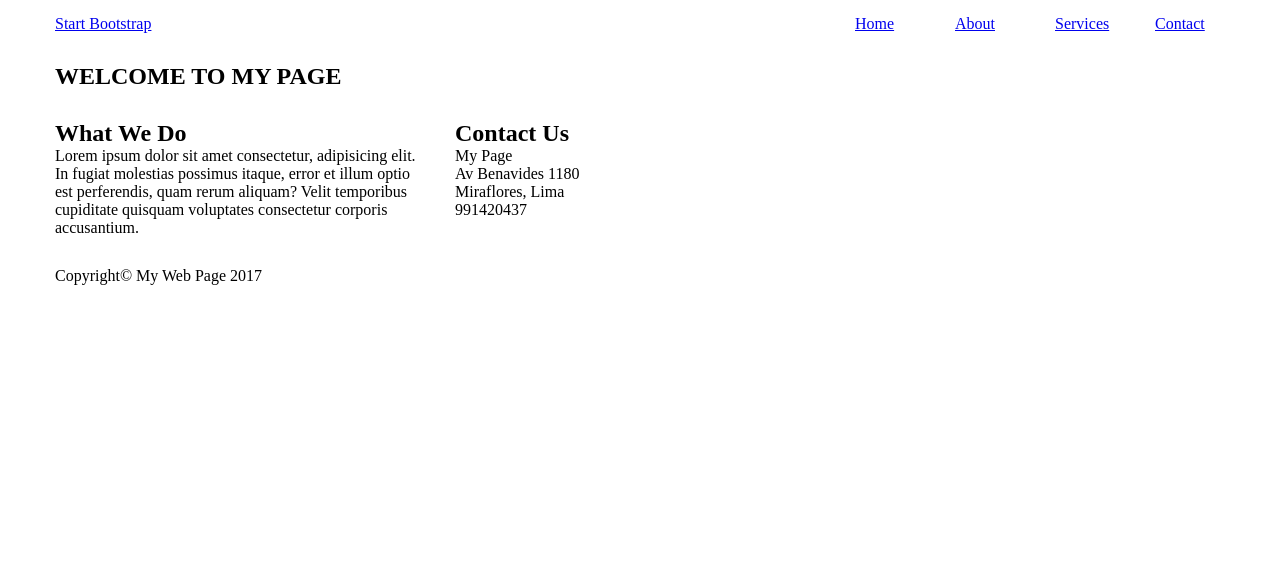
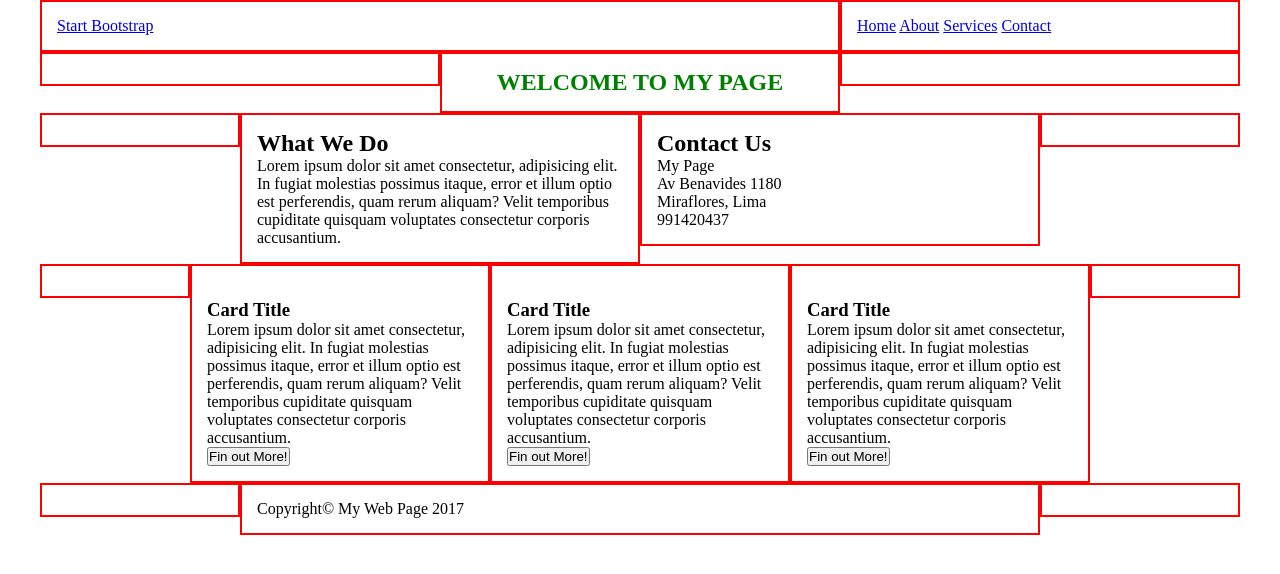
Before and after one commit to lucerohospina/myweb, a plain HTML site: page index.html in a window 1280 px wide. Drawn offline with Linux system fonts and the light colour scheme.

Commit message:
acomodando cols para responsiveness

```diff
--- /dev/null
+++ b/css/grid-system.css
@@ -0,0 +1,161 @@
+/* reset */
+
+* {
+    box-sizing: border-box;
+    margin: 0;
+    padding: 0;
+}
+
+/* grid */
+
+.container {
+    margin: 0 auto;
+    width: 100%;
+    max-width: 1200px;
+    /* height: 100%; */
+}
+
+.row::after {
+    content: "";
+    display: table;
+    clear: both;
+}
+
+[class*="col-"] {
+    /* float: left; */
+    border: 2px solid red;
+    /*gutters*/
+    padding: 15px;
+}
+
+/* clases para MOBILE */
+[class*='col-'] {
+    float: left;
+    padding: 15px;
+  }
+  .col-xs-1 {
+    width: 8.33333333%;
+  }
+  .col-xs-1-5 {
+    width: 12.499995%;
+  }
+  .col-xs-2 {
+    width: 16.66666667%;
+  }
+  .col-xs-3 {
+    width: 25%;
+  }
+  .col-xs-4 {
+    width: 33.33333333%;
+  }
+  .col-xs-5 {
+    width: 41.66666667%;
+  }
+  .col-xs-6 {
+    width: 50%;
+  }
+  .col-xs-7 {
+    width: 58.33333333%;
+  }
+  .col-xs-8 {
+    width: 66.66666667%;
+  }
+  .col-xs-9 {
+    width: 75%;
+  }
+  .col-xs-10 {
+    width: 83.33333333%;
+  }
+  .col-xs-11 {
+    width: 91.66666667%;
+  }
+  .col-xs-12 {
+    width: 100%;
+  }
+
+  /* clases para TABLET  */
+
+  @media (min-width: 768px) {
+    .col-sm-1 {
+      width: 8.33333333%;
+    }
+    .col-sm-1-5 {
+      width: 12.499995%;
+    }
+    .col-sm-2 {
+      width: 16.66666667%;
+    }
+    .col-sm-3 {
+      width: 25%;
+    }
+    .col-sm-4 {
+      width: 33.33333333%;
+    }
+    .col-sm-5 {
+      width: 41.66666667%;
+    }
+    .col-sm-6 {
+      width: 50%;
+    }
+    .col-sm-7 {
+      width: 58.33333333%;
+    }
+    .col-sm-8 {
+      width: 66.66666667%;
+    }
+    .col-sm-9 {
+      width: 75%;
+    }
+    .col-sm-10 {
+      width: 83.33333333%;
+    }
+    .col-sm-11 {
+      width: 91.66666667%;
+    }
+    .col-sm-12 {
+      width: 100%;
+    }
+  }
+
+  /* clases para DESKTOP */
+  @media (min-width: 992px) {
+    .col-md-1 {
+      width: 8.33333333%;
+    }
+    .col-md-1-5 {
+      width: 12.499995%;
+    }
+    .col-md-2 {
+      width: 16.66666667%;
+    }
+    .col-md-3 {
+      width: 25%;
+    }
+    .col-md-4 {
+      width: 33.33333333%;
+    }
+    .col-md-5 {
+      width: 41.66666667%;
+    }
+    .col-md-6 {
+      width: 50%;
+    }
+    .col-md-7 {
+      width: 58.33333333%;
+    }
+    .col-md-8 {
+      width: 66.66666667%;
+    }
+    .col-md-9 {
+      width: 75%;
+    }
+    .col-md-10 {
+      width: 83.33333333%;
+    }
+    .col-md-11 {
+      width: 91.66666667%;
+    }
+    .col-md-12 {
+      width: 100%;
+    }
+  }
--- a/css/main.css
+++ b/css/main.css
@@ -1,151 +1,4 @@
-/* reset */
-
-* {
-    box-sizing: border-box;
-    margin: 0;
-    padding: 0;
+section h1 {
+    text-align: center;
+    color: green;
 }
-
-/* grid */
-
-.container {
-    margin: 0 auto;
-    width: 100%;
-    max-width: 1200px;
-    /* height: 100%; */
-}
-
-.row::after {
-    content: "";
-    display: table;
-    clear: both;
-}
-
-[class*="col-"] {
-    /* float: left; */
-    /*gutters*/
-    padding: 15px;
-}
-
-/* clases para MOBILE */
-[class*='col-'] {
-    float: left;
-    padding: 15px;
-  }
-  .col-xs-1 {
-    width: 8.33333333%;
-  }
-  .col-xs-2 {
-    width: 16.66666667%;
-  }
-  .col-xs-3 {
-    width: 25%;
-  }
-  .col-xs-4 {
-    width: 33.33333333%;
-  }
-  .col-xs-5 {
-    width: 41.66666667%;
-  }
-  .col-xs-6 {
-    width: 50%;
-  }
-  .col-xs-7 {
-    width: 58.33333333%;
-  }
-  .col-xs-8 {
-    width: 66.66666667%;
-  }
-  .col-xs-9 {
-    width: 75%;
-  }
-  .col-xs-10 {
-    width: 83.33333333%;
-  }
-  .col-xs-11 {
-    width: 91.66666667%;
-  }
-  .col-xs-12 {
-    width: 100%;
-  }
-
-  /* clases para TABLET  */
-
-  @media (min-width: 768px) {
-    .col-sm-1 {
-      width: 8.33333333%;
-    }
-    .col-sm-2 {
-      width: 16.66666667%;
-    }
-    .col-sm-3 {
-      width: 25%;
-    }
-    .col-sm-4 {
-      width: 33.33333333%;
-    }
-    .col-sm-5 {
-      width: 41.66666667%;
-    }
-    .col-sm-6 {
-      width: 50%;
-    }
-    .col-sm-7 {
-      width: 58.33333333%;
-    }
-    .col-sm-8 {
-      width: 66.66666667%;
-    }
-    .col-sm-9 {
-      width: 75%;
-    }
-    .col-sm-10 {
-      width: 83.33333333%;
-    }
-    .col-sm-11 {
-      width: 91.66666667%;
-    }
-    .col-sm-12 {
-      width: 100%;
-    }
-  }
-
-  /* clases para DESKTOP */
-  @media (min-width: 992px) {
-    .col-md-1 {
-      width: 8.33333333%;
-    }
-    .col-md-2 {
-      width: 16.66666667%;
-    }
-    .col-md-3 {
-      width: 25%;
-    }
-    .col-md-4 {
-      width: 33.33333333%;
-    }
-    .col-md-5 {
-      width: 41.66666667%;
-    }
-    .col-md-6 {
-      width: 50%;
-    }
-    .col-md-7 {
-      width: 58.33333333%;
-    }
-    .col-md-8 {
-      width: 66.66666667%;
-    }
-    .col-md-9 {
-      width: 75%;
-    }
-    .col-md-10 {
-      width: 83.33333333%;
-    }
-    .col-md-11 {
-      width: 91.66666667%;
-    }
-    .col-md-12 {
-      width: 100%;
-    }
-  }
--- a/index.html
+++ b/index.html
@@ -4,39 +4,68 @@
     <meta charset="UTF-8">
     <meta name="viewport" content="width=device-width, initial-scale=1.0">
     <meta http-equiv="X-UA-Compatible" content="ie=edge">
+    <link rel="stylesheet" href="css/grid-system.css">
     <link rel="stylesheet" href="css/main.css">
     <title>Mi página</title>
 </head>
 <body>
     <div class="container">
         <header class="row">
-            <a class="col-xs-8 col-sm-8 col-md-8" href="#">Start Bootstrap</a>
-            <a class="col-xs-1 col-sm-1 col-md-1" href="#">Home</a>
-            <a class="col-xs-1 col-sm-1 col-md-1" href="#">About</a>
-            <a class="col-xs-1 col-sm-1 col-md-1" href="#">Services</a>
-            <a class="col-xs-1 col-sm-1 col-md-1" href="#">Contact</a>
+            <a class="col-xs-12 col-sm-8 col-md-8" href="#">Start Bootstrap</a>
+            <div class="col-sm-4 col-md-4">
+                <a href="#">Home</a>
+                <a href="#">About</a>
+                <a href="#">Services</a>
+                <a href="#">Contact</a>
+            </div>
         </header>
         <section class="row">
-            <h1 class="col-xs-9">WELCOME TO MY PAGE</h1>
+            <div class="col-sm-4 col-md-4"></div>
+            <h1 class="col-xs-12 col-sm-4 col-md-4">WELCOME TO MY PAGE</h1>
+            <div class="col-sm-4 col-md-4"></div>
         </section>
         <nav class="row">
-            <div class="col-sm-4 col-sm-4 col-md-4">
+            <div class="col-sm-2 col-md-2"></div>
+            <div class="col-xs-12 col-sm-4 col-md-4">
                 <h1>What We Do</h1>
                 <p>Lorem ipsum dolor sit amet consectetur, adipisicing elit. In fugiat molestias possimus itaque, error et illum optio est perferendis, quam rerum aliquam? Velit temporibus cupiditate quisquam voluptates consectetur corporis accusantium.</p>
             </div>
-            <div class="col-sm-4 col-sm-4 col-md-4">
+            <div class="col-xs-12 col-sm-4 col-md-4">
                 <h1>Contact Us</h1>
                 <p>My Page</p>
                 <p>Av Benavides 1180</p>
                 <p>Miraflores, Lima</p>
                 <p>991420437</p>
             </div>
+            <div class="col-sm-2 col-md-2"></div>
         </nav>
+        <main class="row">
+            <div class="col-sm-1-5 col-md-1-5"></div>
+            <div class="col-xs-12 col-sm-3 col-md-3">
+                <img src="" alt="">
+                <h3>Card Title</h3>
+                <p>Lorem ipsum dolor sit amet consectetur, adipisicing elit. In fugiat molestias possimus itaque, error et illum optio est perferendis, quam rerum aliquam? Velit temporibus cupiditate quisquam voluptates consectetur corporis accusantium.</p>
+                <button>Fin out More!</button>
+            </div>
+            <div class="col-xs-12 col-sm-3 col-md-3">
+                <img src="" alt="">
+                <h3>Card Title</h3>
+                <p>Lorem ipsum dolor sit amet consectetur, adipisicing elit. In fugiat molestias possimus itaque, error et illum optio est perferendis, quam rerum aliquam? Velit temporibus cupiditate quisquam voluptates consectetur corporis accusantium.</p>
+                <button>Fin out More!</button>
+            </div>
+            <div class="col-xs-12 col-sm-3 col-md-3">
+                <img src="" alt="">
+                <h3>Card Title</h3>
+                <p>Lorem ipsum dolor sit amet consectetur, adipisicing elit. In fugiat molestias possimus itaque, error et illum optio est perferendis, quam rerum aliquam? Velit temporibus cupiditate quisquam voluptates consectetur corporis accusantium.</p>
+                <button>Fin out More!</button>
+            </div>
+            <div class="col-sm-1-5 col-md-1-5"></div>
+        </main>
         <footer class="row">
-            <p class="col-sm-4 col-sm-4 col-md-4">Copyright© My Web Page 2017</p>
+            <div class="col-sm-2 col-md-2"></div>
+            <p class="col-xs-12 col-sm-8 col-md-8">Copyright© My Web Page 2017</p>
+            <div class="col-sm-2 col-md-2"></div>
         </footer>
-
-
     </div>
 
 </body>
```
